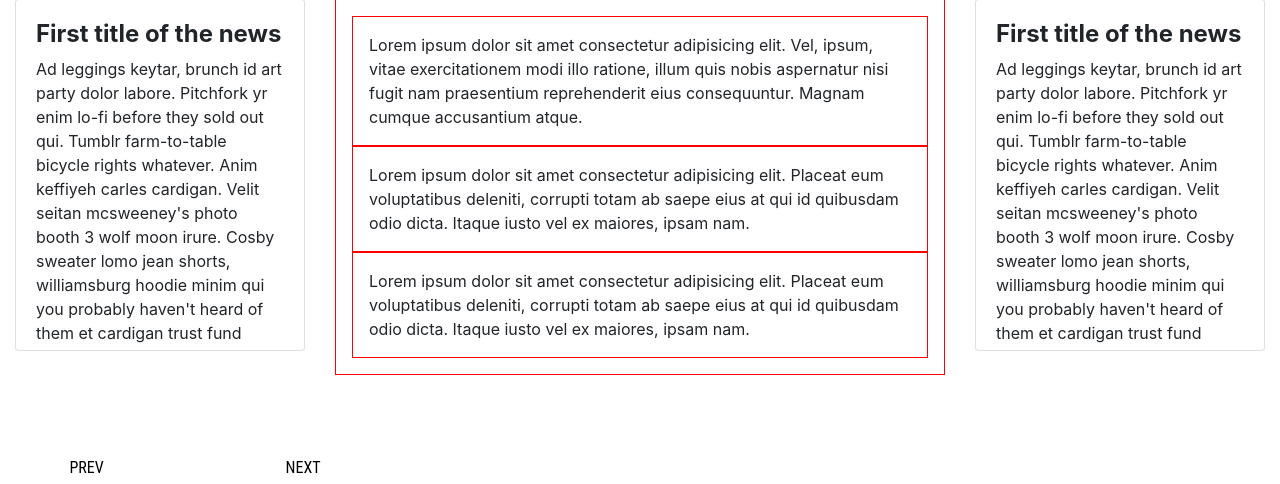
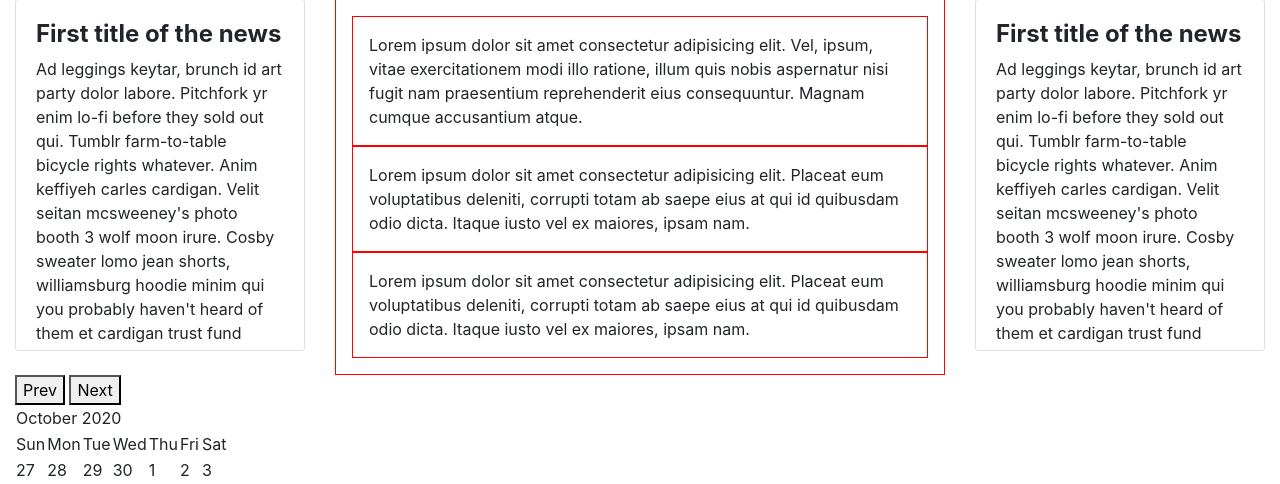
Before and after one commit to dip7501686040/notredamedelhi, a PHP site: page / in a window 1280 px wide. Shown: the part 633-1117 px from the top of the page. Run offline with PHP 8.4, Linux system fonts and the light colour scheme; some libraries are stand-ins or nearby versions.

Commit message:
error resolved

```diff
--- a/css/style.css
+++ b/css/style.css
@@ -32,167 +32,45 @@
 }
 /*........//index content........ */
 
-/*...............calender.........*/
-
-
-@main-bg:rgb(40,40,59);
-@calendar-border:rgb(220,220,255);
-@calendar-bg:#fff;
-@calendar-standout:rgb(40,40,59);
-@calendar-color:#444;
-@calendar-fade-color:#c0c0c0;
-@body-color:#444;
-
-
-
-*, *:before, *:after {
-  box-sizing:border-box;
+/*.................map............*/
+.map-container-2 {
+  overflow: hidden;
+  padding-bottom: 56.25%;
+  position: relative;
+  height: 0;
 }
-
-.group {
-  &:after {
-    content: "";
-    display: table;
-    clear: both;
-  }
-}
-
-img {
-  max-width:100%;
-  height:auto;
-  vertical-align:baseline;
-}
-
-a {
-  text-decoration:none;
-}
-
-.max(@maxWidth;
-  @rules) {
-    @media only screen and (max-width: @maxWidth) {
-      @rules();
-    }
-  }
-
-.min(@minWidth;
-  @rules) {
-    @media only screen and (min-width: @minWidth) {
-      @rules();
-    }
-  }
-
-
-.calendar-wrapper {
-  width:360px;
-  margin:3em auto;
-  padding:2em;
-  border:1px solid @calendar-border;
-  border-radius:5px;
-  background:@calendar-bg;
-
-}
-table {
-  clear:both;
-  width:100%;
-  border:1px solid @calendar-border;
-  border-radius:3px;
-  border-collapse:collapse;
-  color:@calendar-color;
-}
-td {
-  height:48px;
-  text-align:center;
-  vertical-align:middle;
-  border-right:1px solid @calendar-border;
-  border-top:1px solid @calendar-border;
-  width:100% / 7;
-}
-td.not-current {
-  color:@calendar-fade-color;;
-}
-td.normal {}
-td.today {
-  font-weight:700;
-  color:@calendar-standout;
-  font-size:1.5em;
-}
-thead td {
-  border:none;
-  color:@calendar-standout;
-  text-transform:uppercase;
-  font-size:1.5em;
-}
-#btnPrev {
-  float:left;
-  margin-bottom:20px;
-  &:before {
-    content:'\f104';
-    font-family:FontAwesome;
-    padding-right:4px;
-  }
-}
-#btnNext {
-  float:right;
-  margin-bottom:20px;
-  &:after {
-    content:'\f105';
-    font-family:FontAwesome;
-    padding-left:4px;
-  }
-}
-#btnPrev, #btnNext {
-  background:transparent;
-  border:none;
-  outline:none;
-  font-size:1em;
-  color:@calendar-fade-color;
-  cursor:pointer;
-  font-family:"Roboto Condensed", sans-serif;
-  text-transform:uppercase;
-  transition:all 0.3s ease;
-  &:hover {
-    color:@calendar-standout;
-    font-weight:bold;
-  }
-}
-/*...............calender.........*/
-/*.................map............*/
-.map-container-2{
-overflow:hidden;
-padding-bottom:56.25%;
-position:relative;
-height:0;
-}
-.map-container-2 iframe{
-left:0;
-top:0;
-height:100%;
-width:100%;
-position:absolute;
+.map-container-2 iframe {
+  left: 0;
+  top: 0;
+  height: 100%;
+  width: 100%;
+  position: absolute;
 }
 /*............map ends.................*/
 /*..................scrollbar............*/
 
-
 .scrollbar-ripe-malinka::-webkit-scrollbar-track {
   -webkit-box-shadow: inset 0 0 6px rgba(0, 0, 0, 0.1);
-background-color: #F5F5F5;
-border-radius: 10px; }
+  background-color: #f5f5f5;
+  border-radius: 10px;
+}
 
 .scrollbar-ripe-malinka::-webkit-scrollbar {
   width: 12px;
-background-color: #F5F5F5; }
+  background-color: #f5f5f5;
+}
 
 .scrollbar-ripe-malinka::-webkit-scrollbar-thumb {
   border-radius: 10px;
   -webkit-box-shadow: inset 0 0 6px rgba(0, 0, 0, 0.1);
   background-image: -webkit-linear-gradient(330deg, #f093fb 0%, #f5576c 100%);
-background-image: linear-gradient(120deg, #f093fb 0%, #f5576c 100%); }
+  background-image: linear-gradient(120deg, #f093fb 0%, #f5576c 100%);
+}
 
 .example-1 {
   position: relative;
   overflow-y: scroll;
-height: 22rem; }
-
+  height: 22rem;
+}
 
 /*...................while container- fluid...................*/
--- a/legecy.php
+++ b/legecy.php
@@ -7,7 +7,7 @@
 		h2 {
 			color: #072b52;
 			margin: 10px;
-			pading: 10px;
+			padding: 10px;
 			font-size: 20px;
 
 		}
```
Lines whose indentation alone changed are shown as unchanged.
